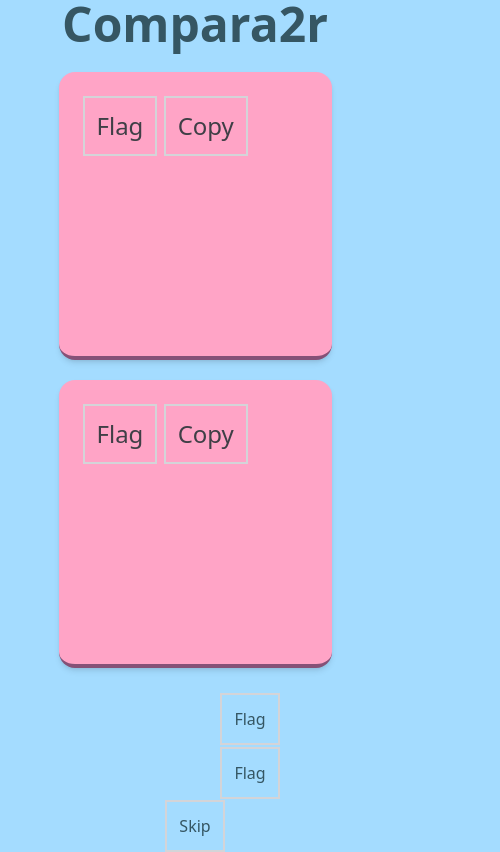
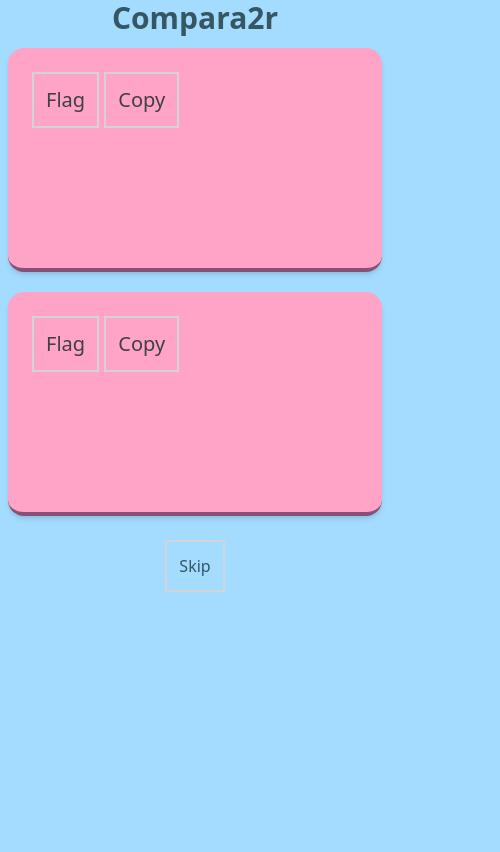
Before and after one commit to NitroGuy10/Compara2r, a website: page pages/index.html in a window 390 px wide. Shown: the whole page, 500 px wide, since content can reach past the window. Drawn offline with nearby package versions, Linux system fonts and the light colour scheme; files that its build step writes are made by us from their sources; no server answers.

Commit message:
Finally some decent mobile formatting

```diff
--- a/pages/index.html
+++ b/pages/index.html
@@ -9,11 +9,10 @@
     <link href="./static/main.css" rel="stylesheet">
 </head>
 <body onload="getComparison()" class="text-center text-[#355663] bg-[#a4dcff]">
-    <strong><h1 class="text-5xl mb-6">Compara2r</h1></strong>
+    <strong><h1 class="text-3xl sm:text-5xl mb-3 sm:mb-6">Compara2r</h1></strong>
 
-    <div id="comp-display-row" class="flex flex-wrap lg:flex-row justify-center justify-items-center items-stretch h-full mx-[15%] lg:space-x-6 space-y-5 lg:space-y-0 text-2xl text-zinc-700 break-words">
-        <!-- TODO make this look better on mobile -->
-        <div id="comp-display-1" onclick="sendFeedback(1, false)" class="flex-none lg:basis-1/2 max-w-md min-w-full lg:min-w-[448px] h-72 p-6 rounded-2xl
+    <div id="comp-display-row" class="grid grid-cols-1 lg:flex lg:flex-row justify-center justify-items-center items-stretch h-full mx-2 lg:mx-0 lg:space-x-6 space-y-5 lg:space-y-0 text-xl sm:text-2xl text-zinc-700 break-words">
+        <div id="comp-display-1" onclick="sendFeedback(1, false)" class="flex-none lg:basis-1/2 w-full max-w-md lg:min-w-[448px] h-56 sm:h-72 p-6 rounded-2xl
          border-[#855177] grayed-out:border-slate-700 border-b-4 active:grayed-out:border-b-4 active:border-b-2 shadow-md
          bg-[#ffa4c6] hover:bg-[#ffb3cf] grayed-out:bg-slate-400 hover:grayed-out:bg-slate-400
          text-left overflow-x-hidden overflow-y-auto cursor-pointer grayed-out:cursor-default transition">
@@ -24,7 +23,7 @@
             <button class="p-3 border-2 border-zinc-300 disabled:border-zinc-600" id="1-flag" onclick="sendFeedback(1, true)">Flag</button>
             <button class="p-3 border-2 border-zinc-300 disabled:border-zinc-600" id="1-copy" onclick="navigator.clipboard.writeText(text1)">Copy</button>
         </div>
-        <div id="comp-display-2" onclick="sendFeedback(2, false)" class="flex-none lg:basis-1/2 max-w-md min-w-full lg:min-w-[448px] h-72 p-6 rounded-2xl
+        <div id="comp-display-2" onclick="sendFeedback(2, false)" class="flex-none lg:basis-1/2 w-full max-w-md lg:min-w-[448px] h-56 sm:h-72 p-6 rounded-2xl
         border-[#855177] grayed-out:border-slate-700 border-b-4 active:grayed-out:border-b-4 active:border-b-2 shadow-md
         bg-[#ffa4c6] hover:bg-[#ffb3cf] grayed-out:bg-slate-400 hover:grayed-out:bg-slate-400
         text-left overflow-x-hidden overflow-y-auto cursor-pointer grayed-out:cursor-default transition">
@@ -36,16 +35,6 @@
 
     <br>
 
-    <table class="mx-auto">
-        <tr id="comp-feedback">
-            <td class="w-[500px] inline-block" id="comp-feedback-1">
-                <button class="p-3 border-2 border-zinc-300 disabled:border-zinc-600" id="1-flag" onclick="sendFeedback(1, true)">Flag</button>
-            </td>
-            <td class="w-[500px] inline-block" id="comp-feedback-2">
-                <button class="p-3 border-2 border-zinc-300 disabled:border-zinc-600" id="2-flag" onclick="sendFeedback(2, true)">Flag</button>
-            </td>
-        </tr>
-    </table>
     <button class="p-3 border-2 border-zinc-300 disabled:border-zinc-600" id="skip" onclick="getComparison()">Skip</button>
 
     <script>
```
Also changed, not shown: static/main.css, 1 other file.
